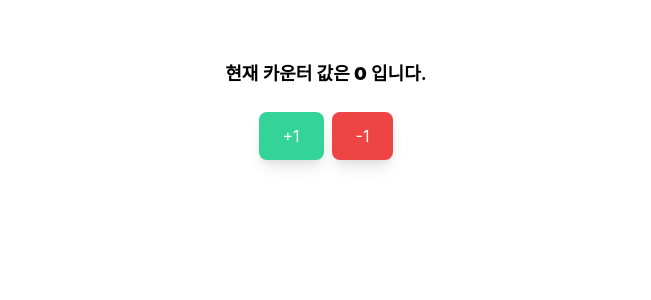
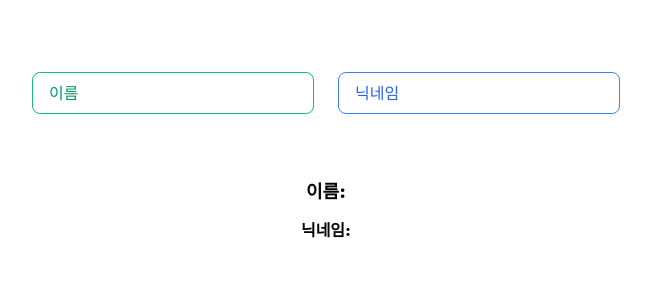
Before and after one commit to Typonote/ReactHookPractice, a React (Create React App) app: page / in a window 1280 px wide. Shown: the top 300 px of the page, without its empty margins (314-965 px from the left). Built offline with nearby package versions, Linux system fonts and the light colour scheme.

Commit message:
#3 useState 여러번 적용(p.192)

```diff
--- a/src/App.js
+++ b/src/App.js
@@ -1,8 +1,9 @@
 import "./App.css";
 import Counter from "./HookPractice/Counter";
+import Info from "./HookPractice/Info";
 
 function App() {
-  return <Counter />;
+  return <Info />;
 }
 
 export default App;
--- /dev/null
+++ b/src/HookPractice/Info.js
@@ -0,0 +1,45 @@
+import React, { useState } from "react";
+
+const Info = () => {
+  const [name, setName] = useState("");
+  const [nickname, setNickname] = useState("");
+
+  const onChangeNameHandler = (e) => {
+    setName(e.target.value);
+  };
+
+  const onChangeNicknameHandler = (e) => {
+    setNickname(e.target.value);
+  };
+
+  return (
+    <div className="flex flex-col text-center mt-10 items-center justify-center py-5">
+      <div>
+        <input
+          className="px-4 py-2 rounded-lg border border-green-500 text-green-600 placeholder-green-600 m-3"
+          placeholder="이름"
+          name="name"
+          value={name}
+          onChange={onChangeNameHandler}
+        />
+        <input
+          className="px-4 py-2 rounded-lg border border-blue-500 text-blue-600 placeholder-blue-600 m-3"
+          placeholder="닉네임"
+          name="nickname"
+          value={nickname}
+          onChange={onChangeNicknameHandler}
+        />
+      </div>
+      <div className="mt-10">
+        <div className="m-3 text-lg font-bold">
+          <b>이름:</b> {name}
+        </div>
+        <div className="m-3 ext-lg font-bold">
+          <b>닉네임: </b> {nickname}
+        </div>
+      </div>
+    </div>
+  );
+};
+
+export default Info;
```
